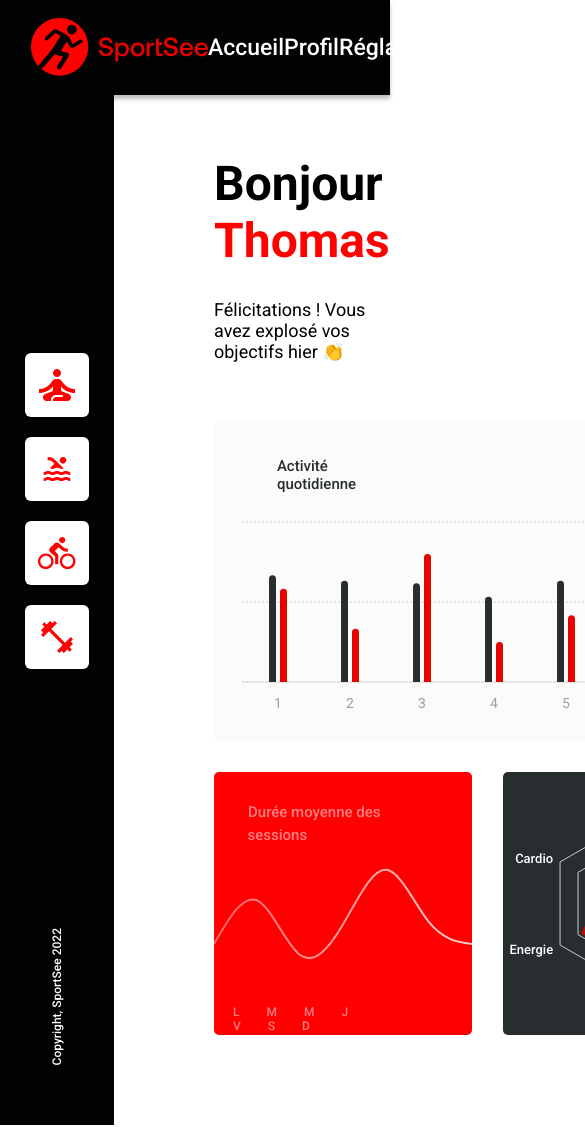
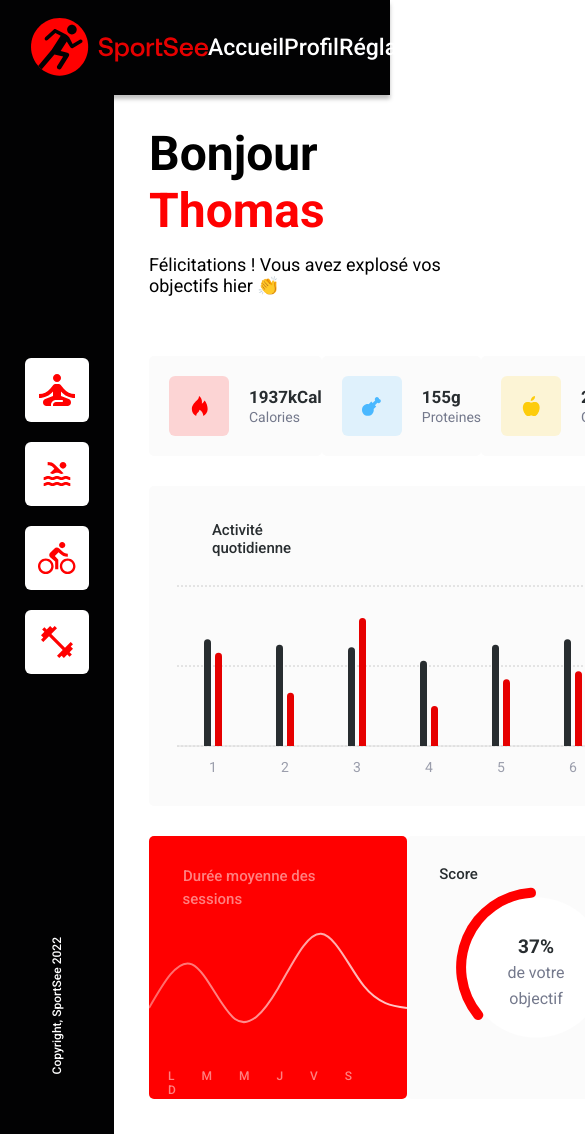
Before and after one commit to h-khribich/HamzaKhribich_12_11012022, a React (Create React App) app: page / in a window 390 px wide. Shown: the top 1134 px of the page, 585 px wide, since content can reach past the window. Built offline with nearby package versions, Linux system fonts and the light colour scheme.

Commit message:
Media queries implemented

```diff
--- a/src/components/DailyActivityGraph.js
+++ b/src/components/DailyActivityGraph.js
@@ -125,7 +125,7 @@ const DailyActivityGraph = () => {
           domain={["dataMin - 10", "auto"]}
           tick={{ fontSize: "14px", fill: "#9B9EAC" }}
         />
-        <Tooltip />
+        <Tooltip content={customTooltip} />
         <Bar
           dataKey="poids"
           fill="#282D30"
@@ -145,4 +145,21 @@ const DailyActivityGraph = () => {
   );
 };
 
+function customTooltip({ active, payload }) {
+  if (active) {
+    return (
+      <div className="dailyActivityGraph__tooltip">
+        <h4 className="dailyActivityGraph__value">
+          {payload[0].payload.poids}kg
+        </h4>
+        <h4 className="dailyActivityGraph__value">
+          {payload[0].payload.calories}kCal
+        </h4>
+      </div>
+    );
+  } else {
+    return null;
+  }
+}
+
 export default DailyActivityGraph;
--- a/src/style/components/_graphs.scss
+++ b/src/style/components/_graphs.scss
@@ -57,8 +57,21 @@
     align-self: flex-start;
     color: #282d30;
   }
+
+  &__tooltip {
+    background-color: #e60000;
+    padding: 10px 5px;
+  }
+
+  &__value {
+    color: white;
+    font-size: 9px;
+    padding: 8px 5px;
+    font-weight: 500;
+  }
 }
 
+// MAIN GRAPHS
 .mainGraphs {
   &__wrapper {
     display: flex;
@@ -71,3 +84,26 @@
     justify-content: space-between;
   }
 }
+
+// MEDIA QUERIES
+@media only screen and (max-width: 1410px) {
+  .mainGraphs {
+    &__wrapper {
+      padding-top: 30px;
+    }
+
+    &__smaller-group {
+      justify-content: space-evenly;
+    }
+  }
+
+  .dailyActivityGraph {
+    margin: auto;
+  }
+}
+
+@media only screen and (max-width: 1160px) {
+  .mainGraphs__smaller-group {
+    justify-content: space-between;
+  }
+}
--- a/src/style/components/_keyData.scss
+++ b/src/style/components/_keyData.scss
@@ -31,3 +31,21 @@
     color: #74798c;
   }
 }
+
+// MEDIA QUERIES
+@media only screen and (max-width: 1410px) {
+  .keyData {
+    &__wrapper {
+      flex-direction: row;
+    }
+
+    &__number {
+      font-size: 17px;
+    }
+
+    &__metric {
+      width: 200px;
+      height: 100px;
+    }
+  }
+}
--- a/src/style/components/_mainContent.scss
+++ b/src/style/components/_mainContent.scss
@@ -12,3 +12,24 @@
     justify-content: space-between;
   }
 }
+
+// MEDIA QUERIES
+@media only screen and (max-width: 1410px) {
+  .mainContent {
+    &__graphs {
+      flex-direction: column-reverse;
+    }
+  }
+}
+
+@media only screen and (max-width: 1160px) {
+  .mainContent__wrapper {
+    padding: 40px 60px 60px;
+  }
+}
+
+@media only screen and (max-width: 1060px) {
+  .mainContent__wrapper {
+    padding: 30px 35px 35px;
+  }
+}
--- a/src/style/components/_squareIcns.scss
+++ b/src/style/components/_squareIcns.scss
@@ -40,3 +40,10 @@
 .lipides {
   background-color: #fd518228;
 }
+
+// MEDIA QUERIES
+@media only screen and (max-width: 1410px) {
+  .squareIcn-keyData {
+    margin: 0 20px;
+  }
+}
--- a/src/style/components/_userHeading.scss
+++ b/src/style/components/_userHeading.scss
@@ -12,3 +12,10 @@
     margin: 30px 0;
   }
 }
+
+// MEDIA QUERIES
+@media only screen and (max-width: 1160px) {
+  .userHeading__recap {
+    margin: 15px 0;
+  }
+}
```
